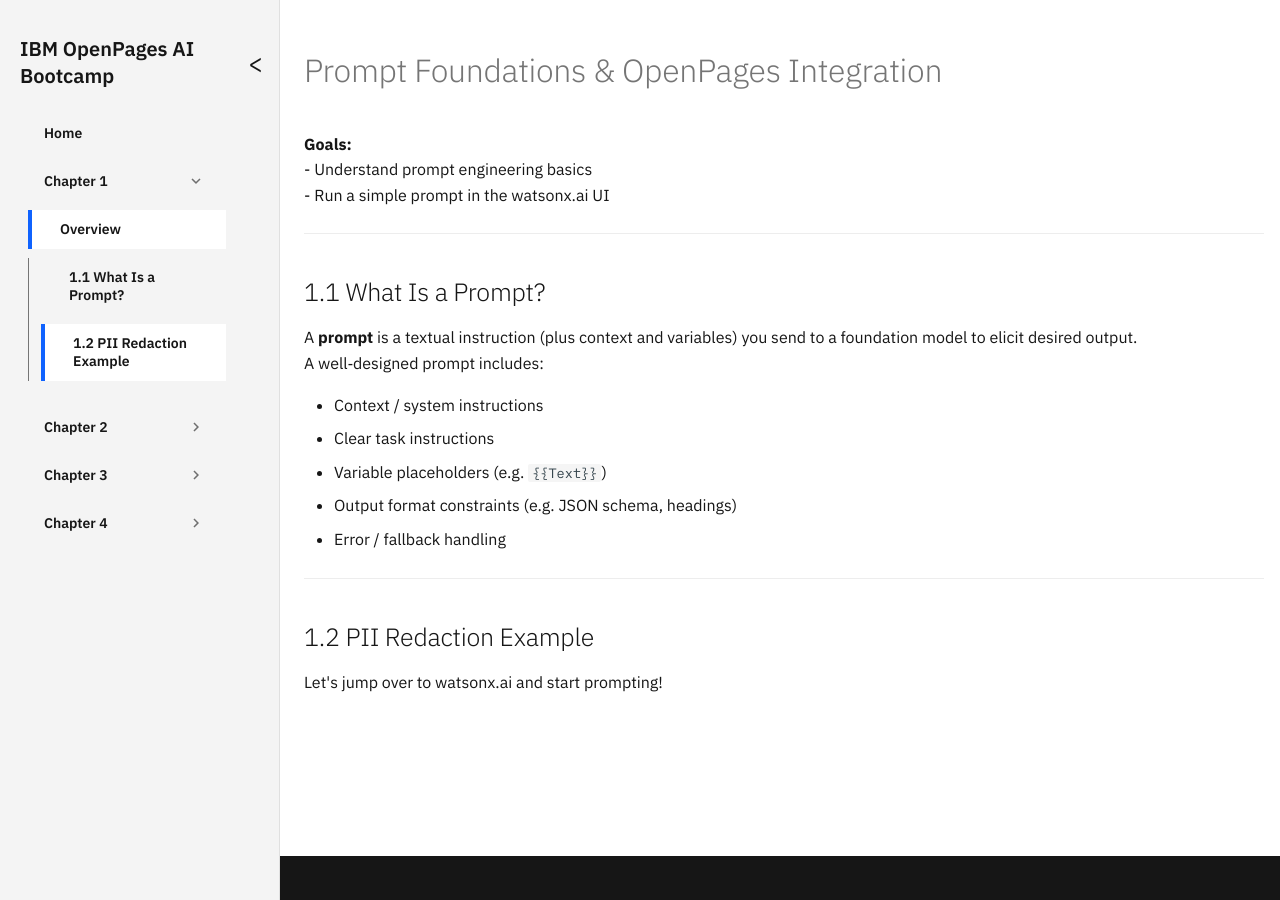
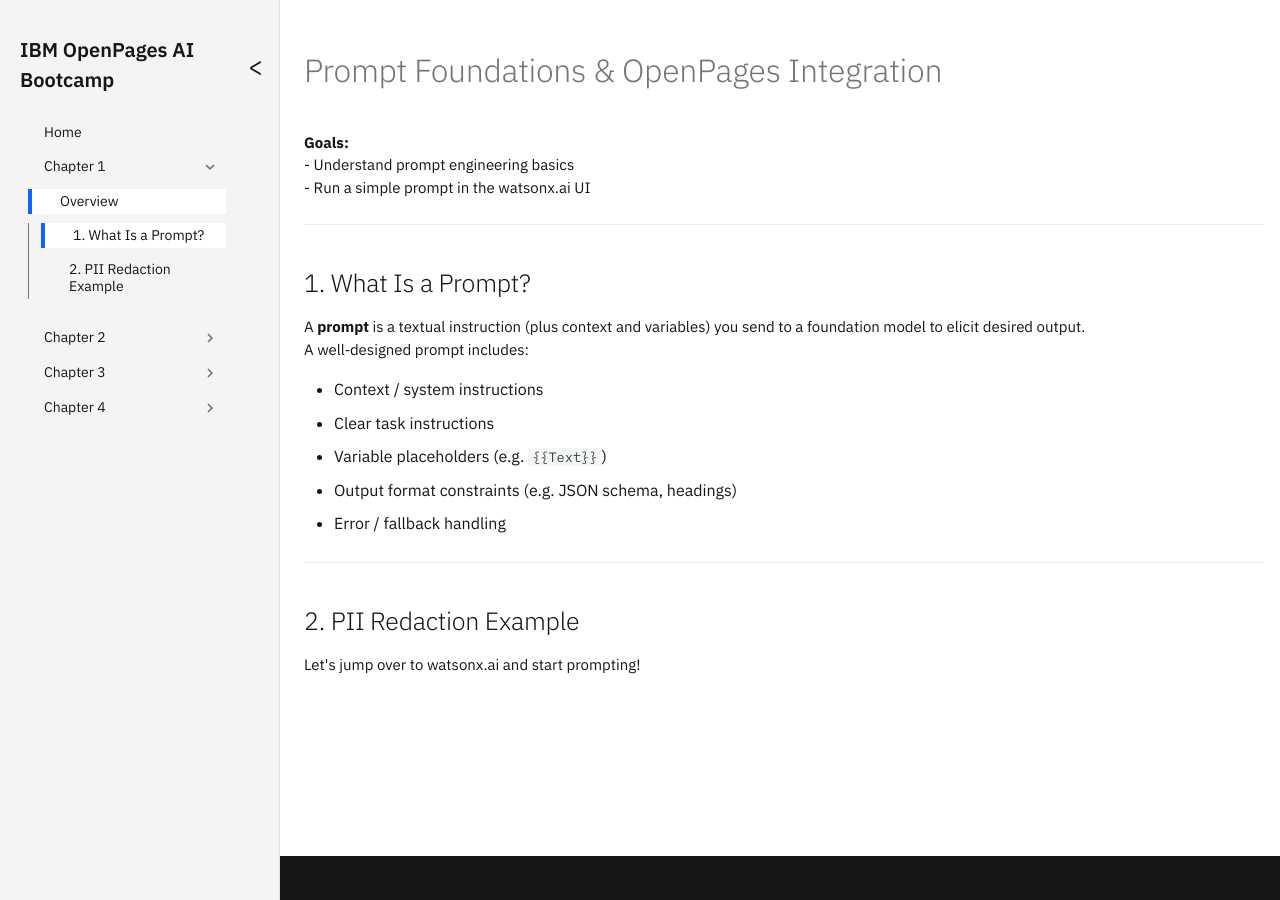
Before and after one commit to farhan-ra/OpenPages-AI-Bootcamp, an MkDocs documentation site: the page built from docs/chapter1/index.md, in a window 1280 px wide. Built offline with MkDocs 1.6.1 and Material for MkDocs 9.7.7, drawn with Linux system fonts in a browser that asks for light colours.

Commit message:
format fixes

```diff
--- a/docs/assets/css/custom.css
+++ b/docs/assets/css/custom.css
@@ -7,12 +7,44 @@
   background-color: #fff;
   color: #161616;
   margin: 0;
+  line-height: 1.5;
 }
 
 /* Headings */
-h1, h2, h3, h4, h5, h6 {
+h1 {
+  font-size: 0.1rem;
   font-weight: 600;
   color: #161616;
+}
+h2 {
+  font-size: 0.1rem;
+  font-weight: 600;
+  color: #161616;
+}
+h3 {
+  font-size: 0.1rem;
+  font-weight: 600;
+  color: #161616;
+}
+h4 {
+  font-size: 0.1rem;
+  font-weight: 600;
+  color: #161616;
+}
+h5 {
+  font-size: 0.1rem;
+  font-weight: 600;
+  color: #161616;
+}
+h6 {
+  font-size: 0.1rem;
+  font-weight: 600;
+  color: #161616;
+}
+
+p {
+  font-size: 0.75rem; /* navbar and body text */
+  line-height: 1.5;
 }
 
 /* Code blocks */
@@ -34,13 +66,16 @@
 
 /* Images */
 img {
+  max-width: 80%;       /* Reduce from 100% to 80% of container width */
+  height: auto;
+  display: block;
+  margin: 1rem auto;    /* Center images nicely */
   transition: transform 0.3s ease;
-  max-width: 100%;
-  height: auto;
 }
+
 img:hover {
   transform: scale(1.3);
-  z-index: 10;
+  z-index: 4000;
   position: relative;
   border: 1px solid #8d8d8d;
 }
@@ -65,6 +100,7 @@
   padding-top: 1rem;
   transform: translateX(0);
   transition: transform 0.3s ease, width 0.3s ease;
+  pointer-events: auto;
 }
 
 .md-sidebar__scrollwrap {
@@ -79,9 +115,11 @@
 /* Navigation links */
 .md-nav__link {
   font-family: 'IBM Plex Sans', sans-serif;
-  font-weight: 600;
+  font-weight: 500;
   color: #161616 !important;
-  padding: 0.75em 1em !important;
+  padding-top: 0.3em !important;
+  padding-bottom: 0.3em !important;
+  line-height: 1.2 !important;
   white-space: normal;
 }
 
@@ -108,13 +146,20 @@
 .md-nav__list {
   transition: max-height 0.3s ease;
   overflow: hidden;
+  margin-top: 0 !important;
+  margin-bottom: 0 !important;
 }
 
-.md-sidebar--primary {
+.md-nav__item {
+  margin: 0 !important;
+  padding: 0 !important;
+}
+
+/* .md-sidebar--primary {
   transform: translateX(0);
   transition: transform 0.3s ease;
   pointer-events: auto;
-}
+} */
 
 body.md-sidebar--hidden .md-sidebar--primary {
   transform: translateX(calc(-280px + 60px)); /* Move sidebar left by full width minus thin slice */
@@ -162,3 +207,7 @@
   display: inline-block;
   transition: transform 0.3s ease;
 }
+
+html {
+  scroll-behavior: smooth;
+}
--- /dev/null
+++ b/docs/assets/js/toc-active-middle.js
@@ -0,0 +1,38 @@
+document.addEventListener('DOMContentLoaded', () => {
+  const tocLinks = Array.from(document.querySelectorAll('.md-nav__link[href^="#"]'));
+  if (!tocLinks.length) return;
+
+  const headings = tocLinks
+    .map(link => {
+      const id = link.getAttribute('href').substring(1);
+      const el = document.getElementById(id);
+      return el ? { link, el } : null;
+    })
+    .filter(Boolean);
+
+  function updateActiveHeading() {
+    const viewportMiddle = window.scrollY + window.innerHeight / 2;
+    let current = null;
+
+    for (const { link, el } of headings) {
+      const rect = el.getBoundingClientRect();
+      const elementMiddle = rect.top + window.scrollY + rect.height / 2;
+
+      // Find the section whose middle is just above the viewport middle
+      if (elementMiddle < viewportMiddle) {
+        current = link;
+      } else {
+        break;
+      }
+    }
+
+    // Update active link styling
+    tocLinks.forEach(link => link.classList.remove('md-nav__link--active'));
+    if (current) {
+      current.classList.add('md-nav__link--active');
+    }
+  }
+
+  window.addEventListener('scroll', updateActiveHeading, { passive: true });
+  updateActiveHeading(); // Run once on load
+});
--- a/docs/chapter1/index.md
+++ b/docs/chapter1/index.md
@@ -6,7 +6,7 @@
 
 ---
 
-## 1.1 What Is a Prompt?
+## 1. What Is a Prompt?
 
 A **prompt** is a textual instruction (plus context and variables) you send to a foundation model to elicit desired output.
 A well‑designed prompt includes:
@@ -19,6 +19,6 @@
 
 ---
 
-## 1.2 PII Redaction Example
+## 2. PII Redaction Example
 
 Let's jump over to watsonx.ai and start prompting!
--- a/mkdocs.yml
+++ b/mkdocs.yml
@@ -48,3 +48,4 @@
 extra_javascript:
   - assets/js/sidebar-toggle.js
   - assets/js/scroll-flush-top.js
+  - assets/js/toc-active-middle.js
```
Also changed, not shown: 1 other file.
